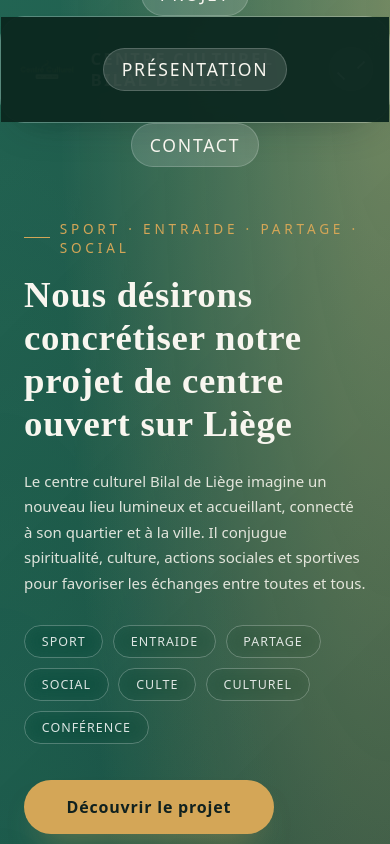
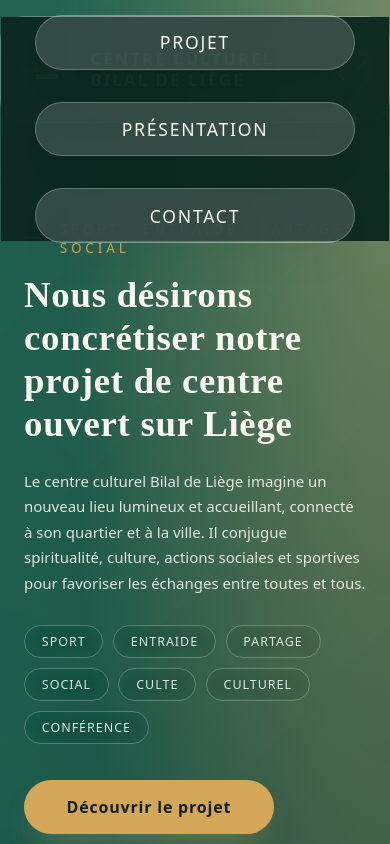
Before and after one commit to tismo0/ccbl, a plain HTML site: page index.html in a window 390 px wide. Both pictures are taken after a click on the button "Ouvrir la navigation". Shown: the top 844 px of the page. Drawn offline with Linux system fonts and the light colour scheme.

Commit message:
Finlly cfinishhh real so trueeeeeeeee

```diff
--- a/page.css
+++ b/page.css
@@ -823,6 +823,24 @@ textarea {
 }
 
 @media (max-width: 720px) {
+    .nav__links {
+        padding: clamp(5rem, 20vh, 7rem) clamp(1.5rem, 8vw, 3rem);
+        align-items: stretch;
+        text-align: center;
+    }
+
+    .nav__links a {
+        width: min(320px, 100%);
+        margin-inline: auto;
+        justify-content: center;
+        font-size: clamp(1.1rem, 3.6vw, 1.4rem);
+        padding: clamp(0.9rem, 3.4vw, 1.1rem) clamp(1.8rem, 8vw, 2.6rem);
+        border-radius: 28px;
+        background: rgba(255, 255, 255, 0.16);
+        border: 1px solid rgba(255, 255, 255, 0.24);
+        box-shadow: 0 20px 42px -26px rgba(0, 0, 0, 0.7);
+    }
+
     .top-nav {
         border-radius: 24px;
         margin-top: 1rem;
```
